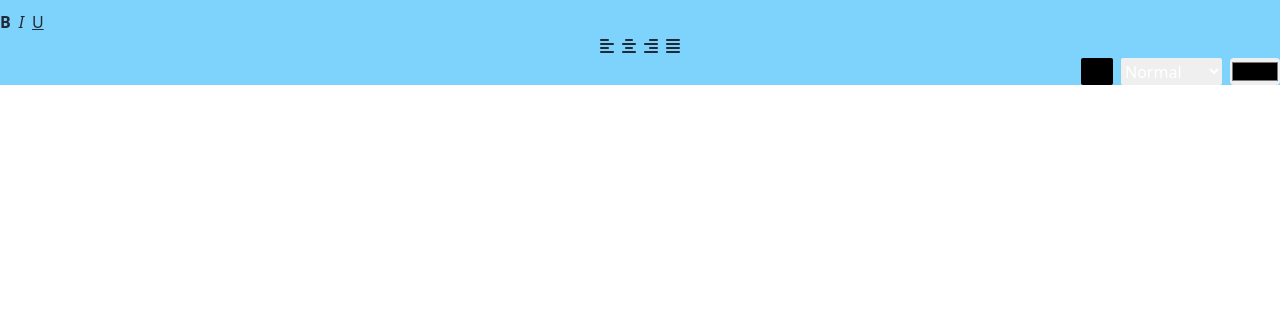
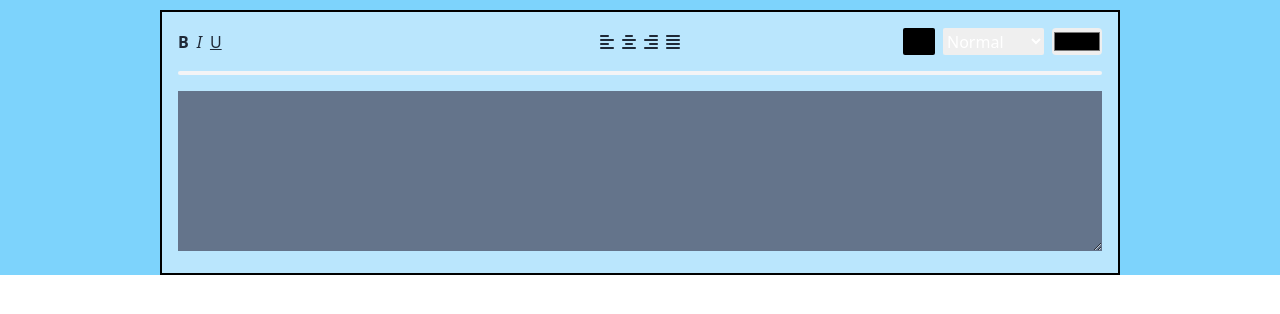
Before and after one commit to rafikulislam775/textEditor, a plain HTML site: page index.html in a window 1280 px wide. Shown: the part 78-392 px from the top of the page. Drawn offline with nearby package versions, Linux system fonts and the light colour scheme.

Commit message:
finish the fontside

```diff
--- a/index.html
+++ b/index.html
@@ -24,8 +24,10 @@
       </h1>
     </header>
 
-    <section>
-      <main>
+    <section
+      class="bg-sky-200 border-2 border-black w-9/12 m-auto space-y-4 p-4"
+    >
+      <main class="grid grid-cols-3 w-full">
         <!-- Formatting buttons -->
         <div class="flex justify-start space-x-2">
           <button id="bold" class="font-bold">B</button>
@@ -60,6 +62,16 @@
           <input id="pick-color" class="rounded" type="color" />
         </div>
       </main>
+      <hr
+        class="w-full h-1 my-4 bg-gray-100 border-0 rounded dark:bg-gray-700"
+      />
+      <!-- Text area -->
+      <div class="w-full">
+        <textarea
+          id="textArea"
+          class="bg-slate-500 text-white p-2 w-full h-40"
+        ></textarea>
+      </div>
     </section>
     <script src="./script.js"></script>
   </body>
```
